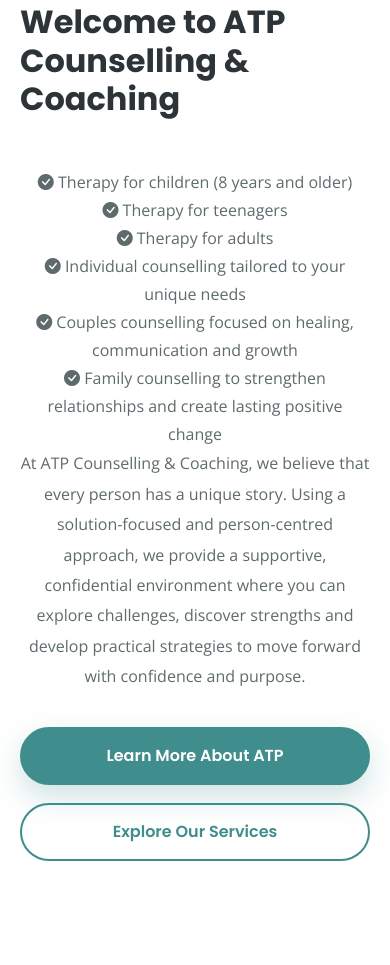
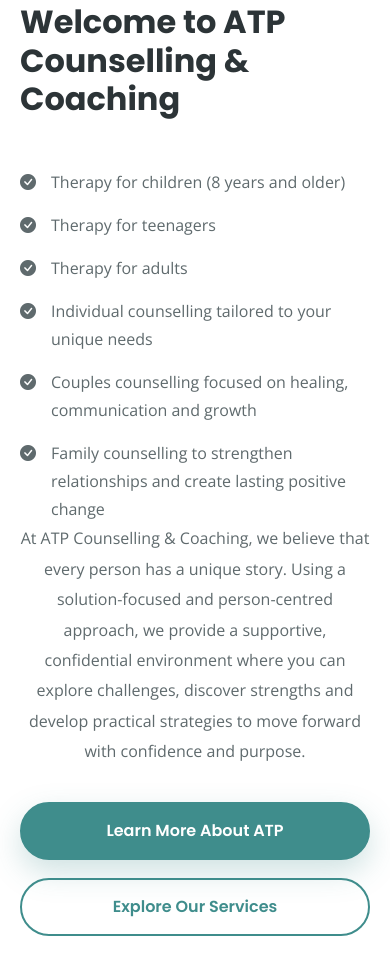
Before and after one commit to Gaia-Kipling/ATP-Counselling-Coaching, a plain HTML site: page index.html in a window 390 px wide. Shown: the part 2029-2994 px from the top of the page. Drawn offline with nearby package versions, Linux system fonts and the light colour scheme.

Commit message:
Fix mobile welcome bullet alignment

```diff
--- a/css/style.css
+++ b/css/style.css
@@ -3312,6 +3312,24 @@
         padding-left: 20px;
     }
 
+    .welcome-section .feature-list {
+        padding: 0;
+        list-style: none;
+        text-align: left;
+    }
+
+    .welcome-section .feature-list li {
+        display: flex;
+        align-items: flex-start;
+        gap: 15px;
+        width: 100%;
+        text-align: left;
+    }
+
+    .welcome-section .feature-list li + li {
+        margin-top: 15px;
+    }
+
     .navbar-brand {
         min-width: 0;
     }
```
Also changed, not shown: images/logo/logo.png.
